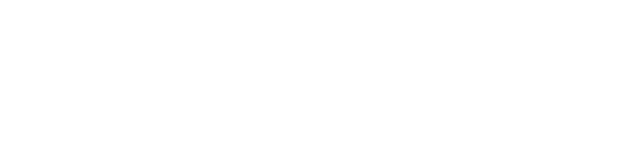
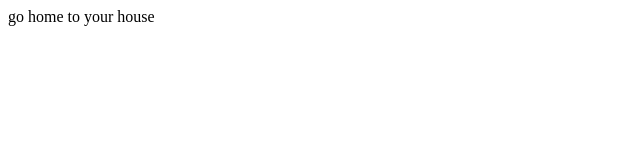
Before and after one commit to ngsylar/spaghetti, a plain HTML site: page index.html in a window 1280 px wide. Shown: the whole page, without its empty margins (0-640 px from the left). Drawn offline with Linux system fonts and the light colour scheme.

Commit message:
change number 2

```diff
--- a/index.html
+++ b/index.html
@@ -5,5 +5,6 @@
 <title> It got a face but no body! </title>
 </head>
 <body>
+go home to your house
 </body>
 </html>
```
